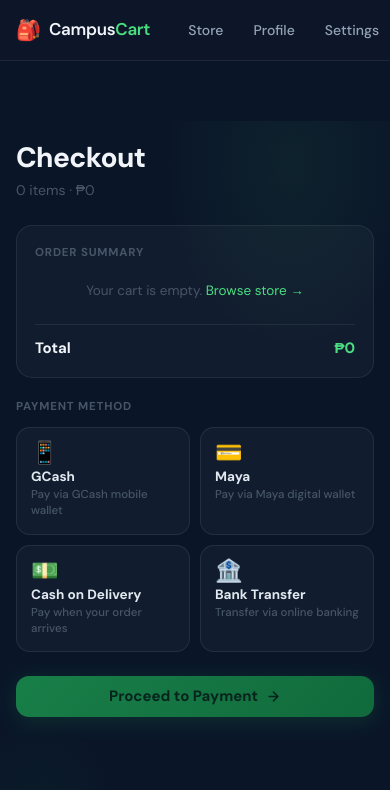
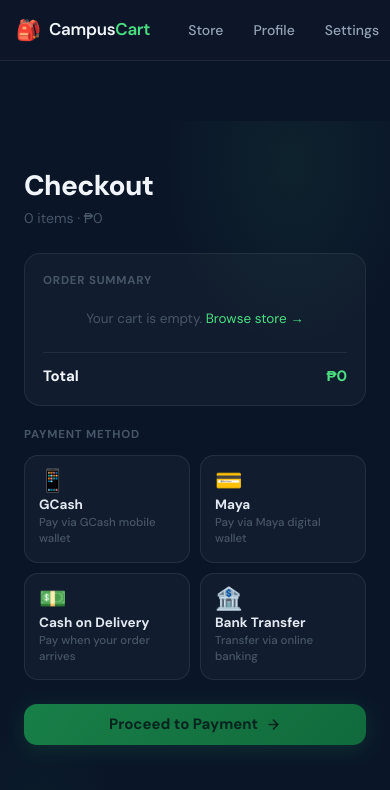
Before and after one commit to jusferjay/campuscart, a React (Vite) app: page /payment in a window 390 px wide. Shown: the top 790 px of the page. Built offline with nearby package versions, Linux system fonts and the light colour scheme.

Commit message:
improve payment page design

```diff
--- a/src/pages/Payment.css
+++ b/src/pages/Payment.css
@@ -9,12 +9,12 @@
   font-family: 'DM Sans', sans-serif;
   display: flex;
   justify-content: center;
-  padding: 40px 48px 80px;
-  box-sizing: border-box;
+  padding: 48px 24px 80px;
 }
 
 .payment-card {
   width: 100%;
+  max-width: 480px;
   display: flex;
   flex-direction: column;
   gap: 20px;
@@ -100,7 +100,7 @@
 
 .method-grid {
   display: grid;
-  grid-template-columns: repeat(auto-fill, minmax(180px, 1fr));
+  grid-template-columns: 1fr 1fr;
   gap: 10px;
   margin-bottom: 4px;
 }
@@ -404,12 +404,3 @@
   opacity: 0.92;
   transform: translateY(-1px);
 }
-
-/* Responsive */
-@media (max-width: 1024px) {
-  .payment-page { padding: 32px 28px 60px; }
-}
-@media (max-width: 768px) {
-  .payment-page { padding: 20px 16px 60px; }
-  .method-grid { grid-template-columns: 1fr 1fr; }
-}
```
